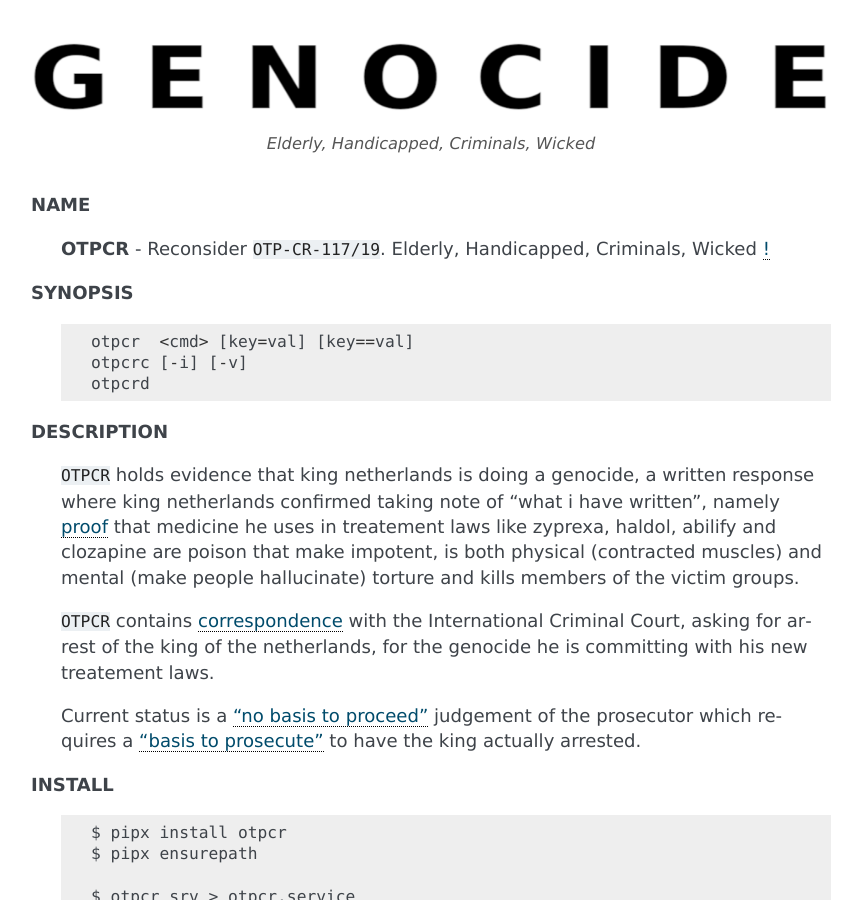
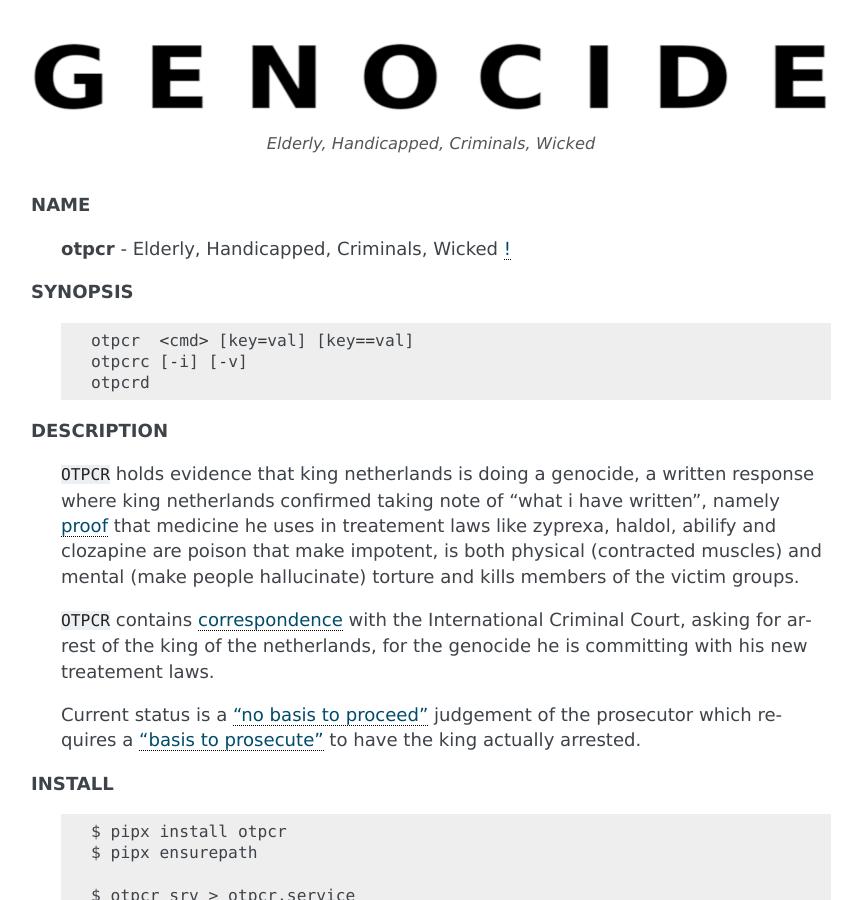
Before and after one commit to rssbotd/otpcr, a Sphinx documentation site: the page built from docs/manual.rst, in a window 1280 px wide and 900 px high. Shown: the whole window, without its empty margins (169-1031 px from the left). Built offline with Sphinx 7.4.7, drawn with Linux system fonts in a browser that asks for light colours.

Commit message:
update docs

```diff
--- a/docs/evidence.rst
+++ b/docs/evidence.rst
@@ -2,7 +2,7 @@
 
 .. raw:: html
 
-    <br>
+    <br><br>
 
 .. title:: Evidence
 
--- a/docs/index.rst
+++ b/docs/index.rst
@@ -2,9 +2,9 @@
 
 .. raw:: html
 
-    <br><br>
+    <br>
 
-.. title:: OTPCR
+.. title:: Home
 
 
 | **Information and Evidence Unit**
--- a/docs/manual.rst
+++ b/docs/manual.rst
@@ -9,7 +9,7 @@
 
 **NAME**
 
-    **OTPCR** - Reconsider ``OTP-CR-117/19``. Elderly, Handicapped, Criminals, Wicked `! <source.html>`_
+    **otpcr** - Elderly, Handicapped, Criminals, Wicked `! <source.html>`_
 
 
 **SYNOPSIS**
--- a/pyproject.toml
+++ b/pyproject.toml
@@ -4,7 +4,7 @@ build-backend = "setuptools.build_meta"
 
 [project]
 name = "otpcr"
-description = "Reconsider OTP-CR-117/19. Elderly, Handicapped, Criminals, Wicked !"
+description = "Elderly, Handicapped, Criminals, Wicked"
 version = "26"
 authors = [
     {name = "Bart Thate", email = "rssbotd@gmail.com" },
```
